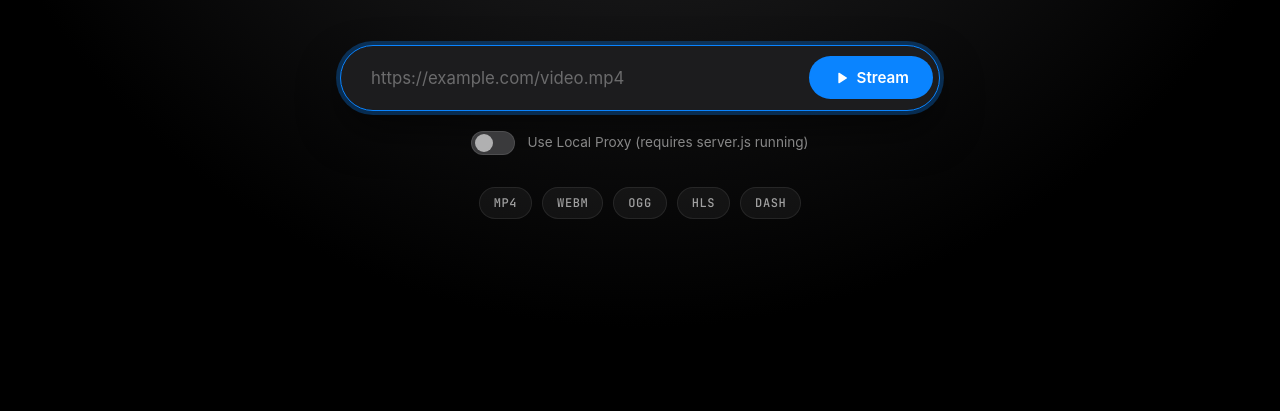
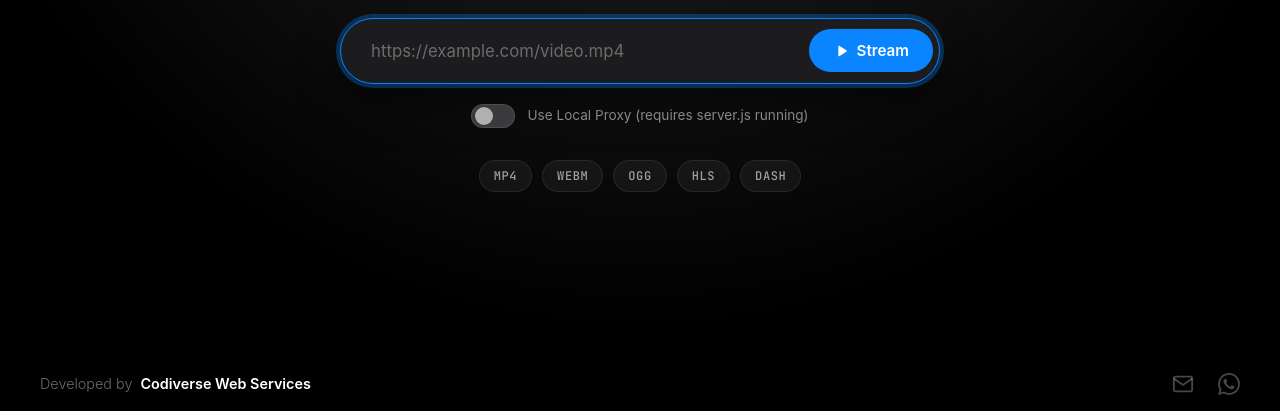
Before and after one commit to SpicychieF05/vayu-player, a plain HTML site: page index.html in a window 1280 px wide. Shown: the part 389-800 px from the top of the page. Drawn offline with Linux system fonts and the light colour scheme.

Commit message:
Adds developer footer
Adds a footer to the application with developer information and contact links.

The footer provides a link to the developer's website, email, and WhatsApp contact, enhancing the app's branding and providing users with support options.

```diff
--- a/index.html
+++ b/index.html
@@ -400,6 +400,22 @@
             </section>
         </main>
 
+        <!-- Developer Footer -->
+        <footer class="app-footer">
+            <div class="developer-info">
+                <span class="dev-label">Developed by</span>
+                <a href="https://codiverse-dev.vercel.app/" target="_blank" class="dev-name">Codiverse Web Services</a>
+            </div>
+            <div class="dev-links">
+                <a href="mailto:codiverse.dev@gmail.com" class="dev-link" title="Email">
+                    <svg viewBox="0 0 24 24" fill="none" stroke="currentColor" stroke-width="2"><path d="M4 4h16c1.1 0 2 .9 2 2v12c0 1.1-.9 2-2 2H4c-1.1 0-2-.9-2-2V6c0-1.1.9-2 2-2z"/><polyline points="22,6 12,13 2,6"/></svg>
+                </a>
+                <a href="https://tinyurl.com/codiverse-dev" target="_blank" class="dev-link" title="WhatsApp">
+                    <svg viewBox="0 0 24 24" fill="currentColor"><path d="M17.472 14.382c-.297-.149-1.758-.867-2.03-.967-.273-.099-.471-.148-.67.15-.197.297-.767.966-.94 1.164-.173.199-.347.223-.644.075-.297-.15-1.255-.463-2.39-1.475-.883-.788-1.48-1.761-1.653-2.059-.173-.297-.018-.458.13-.606.134-.133.298-.347.446-.52.149-.174.198-.298.298-.497.099-.198.05-.371-.025-.52-.075-.149-.669-1.612-.916-2.207-.242-.579-.487-.5-.669-.51-.173-.008-.371-.01-.57-.01-.198 0-.52.074-.792.372-.272.297-1.04 1.016-1.04 2.479 0 1.462 1.065 2.875 1.213 3.074.149.198 2.096 3.2 5.077 4.487.709.306 1.262.489 1.694.625.712.227 1.36.195 1.871.118.571-.085 1.758-.719 2.006-1.413.248-.694.248-1.289.173-1.413-.074-.124-.272-.198-.57-.347m-5.421 7.403h-.004a9.87 9.87 0 01-5.031-1.378l-.361-.214-3.741.982.998-3.648-.235-.374a9.86 9.86 0 01-1.51-5.26c.001-5.45 4.436-9.884 9.888-9.884 2.64 0 5.122 1.03 6.988 2.898a9.825 9.825 0 012.893 6.994c-.003 5.45-4.437 9.884-9.885 9.884m8.413-18.297A11.815 11.815 0 0012.05 0C5.495 0 .16 5.335.157 11.892c0 2.096.547 4.142 1.588 5.945L.057 24l6.305-1.654a11.882 11.882 0 005.683 1.448h.005c6.554 0 11.89-5.335 11.893-11.893a11.821 11.821 0 00-3.48-8.413Z"/></svg>
+                </a>
+            </div>
+        </footer>
+
         <!-- Keyboard Shortcuts Modal -->
         <div class="shortcuts-modal" id="shortcutsModal">
             <div class="shortcuts-content">
--- a/style.css
+++ b/style.css
@@ -1802,3 +1802,75 @@
 video::cue {
     opacity: 0 !important;
 }
+/* Footer */
+.app-footer {
+    position: relative;
+    z-index: 10;
+    width: 100%;
+    padding: 20px;
+    display: flex;
+    flex-direction: column;
+    justify-content: center;
+    align-items: center;
+    gap: 12px;
+    font-size: 0.9rem;
+    color: var(--text-secondary);
+    background: transparent;
+}
+
+.developer-info {
+    display: flex;
+    align-items: center;
+    gap: 8px;
+}
+
+.dev-label {
+    opacity: 0.7;
+    font-weight: 300;
+}
+
+.dev-name {
+    color: var(--text-primary);
+    text-decoration: none;
+    font-weight: 600;
+    transition: color 0.2s ease;
+}
+
+.dev-name:hover {
+    color: var(--accent-primary);
+    text-shadow: 0 0 10px rgba(10, 132, 255, 0.4);
+}
+
+.dev-links {
+    display: flex;
+    align-items: center;
+    gap: 24px;
+}
+
+.dev-link {
+    color: var(--text-tertiary);
+    transition: all 0.2s ease;
+    display: flex;
+    align-items: center;
+    justify-content: center;
+    opacity: 0.8;
+}
+
+.dev-link:hover {
+    color: var(--accent-primary);
+    transform: translateY(-2px);
+    opacity: 1;
+}
+
+.dev-link svg {
+    width: 22px;
+    height: 22px;
+}
+
+@media (min-width: 768px) {
+    .app-footer {
+        flex-direction: row;
+        justify-content: space-between;
+        padding: 16px 40px;
+    }
+}
```
